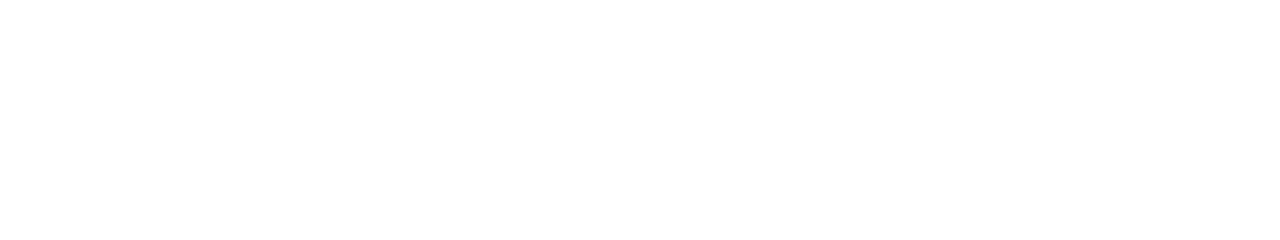
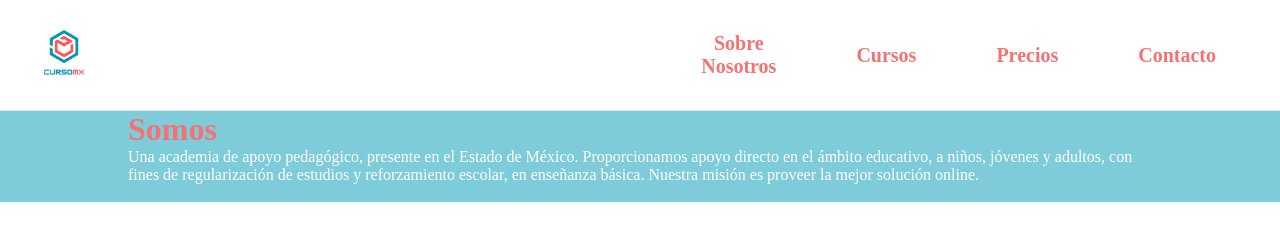
Before and after one commit to Luisscalo/landing-page-curso, a plain HTML site: page index.html in a window 1280 px wide. Drawn offline with Linux system fonts and the light colour scheme.

Commit message:
creando y dande estilos al header

```diff
--- a/index.html
+++ b/index.html
@@ -7,6 +7,31 @@
     <link rel="stylesheet" href="styles/styles.css">
 </head>
 <body>
-
+    <header>
+        <div class="nav-container">
+                <div class="nav-logo">
+                    <figure class="figure-logo">
+                        <img class="img-logo" src="./styles/recursos/logo.png" alt="logo">
+                    </figure>
+                </div>
+                <div class="header__Buttons">
+                    <a href="#sobreNosotros"  class="header__a" data-section="menu" data-value="seccion">Sobre Nosotros</a>
+                    <a href="#cursos"  class="header__a" data-section="menu" data-value="seccion-1">Cursos</a>
+                    <a href="#precios"  class="header__a" data-section="menu" data-value="seccion-2">Precios</a>
+                    <a href="#contacto" class="header__a" data-section="menu" data-value="seccion-3">Contacto</a>
+                </div>
+        </div>
+    </header>
+    <main class="seccion-uno">
+        <div class="seccion-uno container">
+            <div class="seccion-uno-texts">
+                <p class="tittle">Somos</p>
+                <p class="paragraph">Una academia de apoyo pedagógico, presente en el Estado de México. Proporcionamos apoyo directo en el ámbito educativo, a niños, jóvenes y adultos, con fines de regularización de estudios y reforzamiento escolar, en enseñanza básica. Nuestra misión es proveer la mejor solución online.</p>
+            </div>
+            <figure class="seccion-uno-figure">
+                <img src="" alt="">
+            </figure>
+        </div>
+    </main>
 </body>
 </html>
--- a/styles/styles.css
+++ b/styles/styles.css
@@ -0,0 +1,84 @@
+
+
+:root{
+    --color-color1: #F67272;
+    --color-color2: #0996B5;
+    --color-color3: #7ECCD9;
+    --background-color-header: #fff;
+    --color-Border: #e7e3eb;
+}
+
+*{
+    margin: 0;
+    padding: 0;
+    box-sizing: border-box;
+}
+
+body{
+    background-color: var(--background-color-header);
+}
+
+/* header */
+
+
+
+.nav-container{
+    display: flex;
+    justify-content: space-between;
+    align-items: center;
+    border-bottom: 1px solid var(--color-Border);
+    padding:  0 2em;
+}
+
+.header__Buttons{
+    display: flex;
+    justify-content: space-between;
+    align-items: center;
+    text-align: center;
+    gap: 5em;
+    padding: 2em;
+}
+
+.header__a{
+    text-decoration: none;
+    color: var(--color-color1);
+    font-weight: 700;
+    font-size: 20px;
+    cursor: pointer;
+    transition: 0.3s ease;
+}
+
+.header__a:hover,
+.header__a:focus {
+    color: var(--color-color2);
+    font-size: 30px;
+}
+
+.figure-logo{
+    width: 10%;
+}
+
+.img-logo{
+    width: 100%;
+}
+
+/* somos */
+
+.seccion-uno{
+    background-color: var(--color-color3);
+}
+
+.container{
+    margin: 0 auto;
+    width: 80%;
+}
+
+.tittle{
+    color: var(--color-color1);
+    font-size: 2em;
+    font-weight: bold;
+}
+
+.paragraph{
+    color: var(--background-color-header);
+}
```
Also changed, not shown: styles/recursos/logo.png (added).
